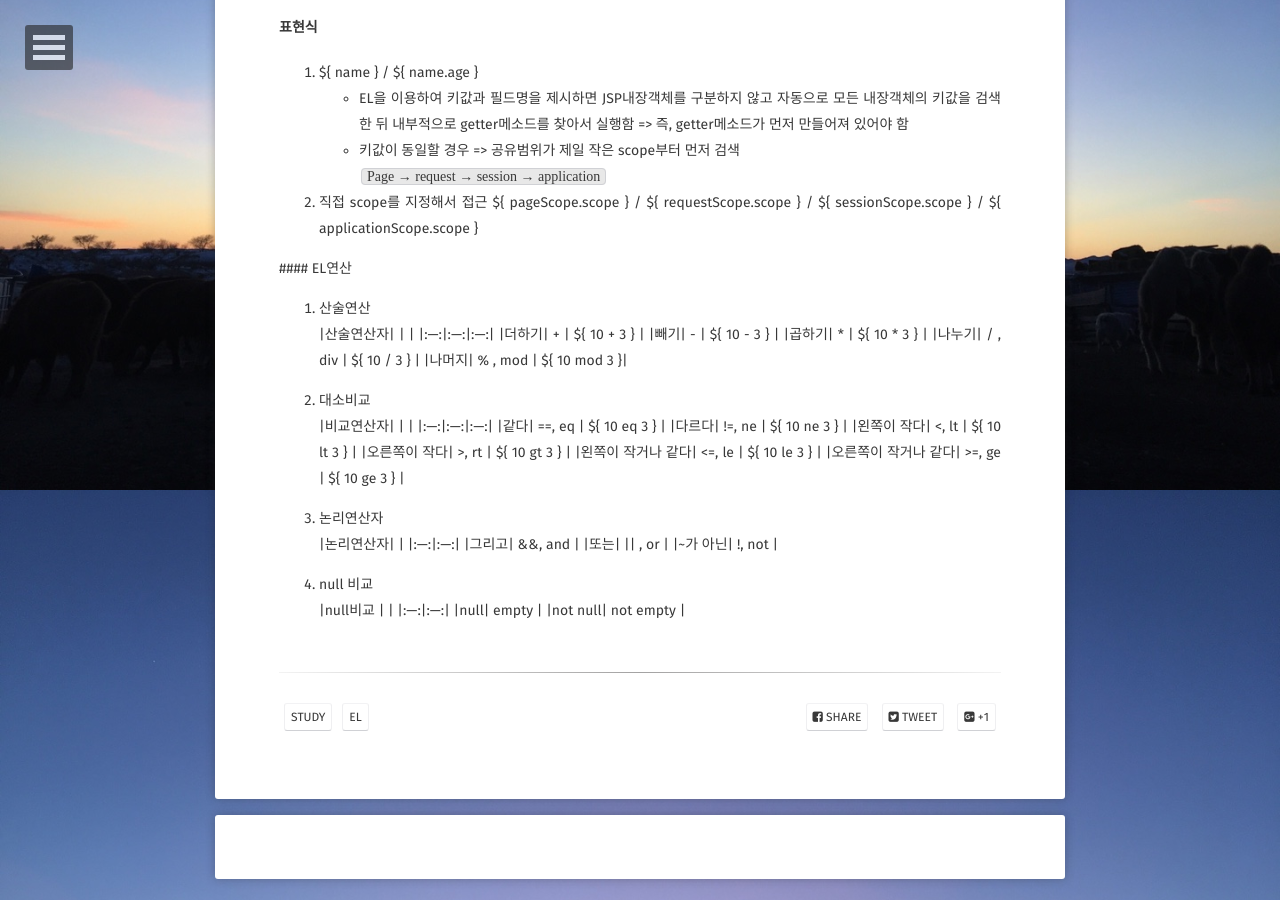
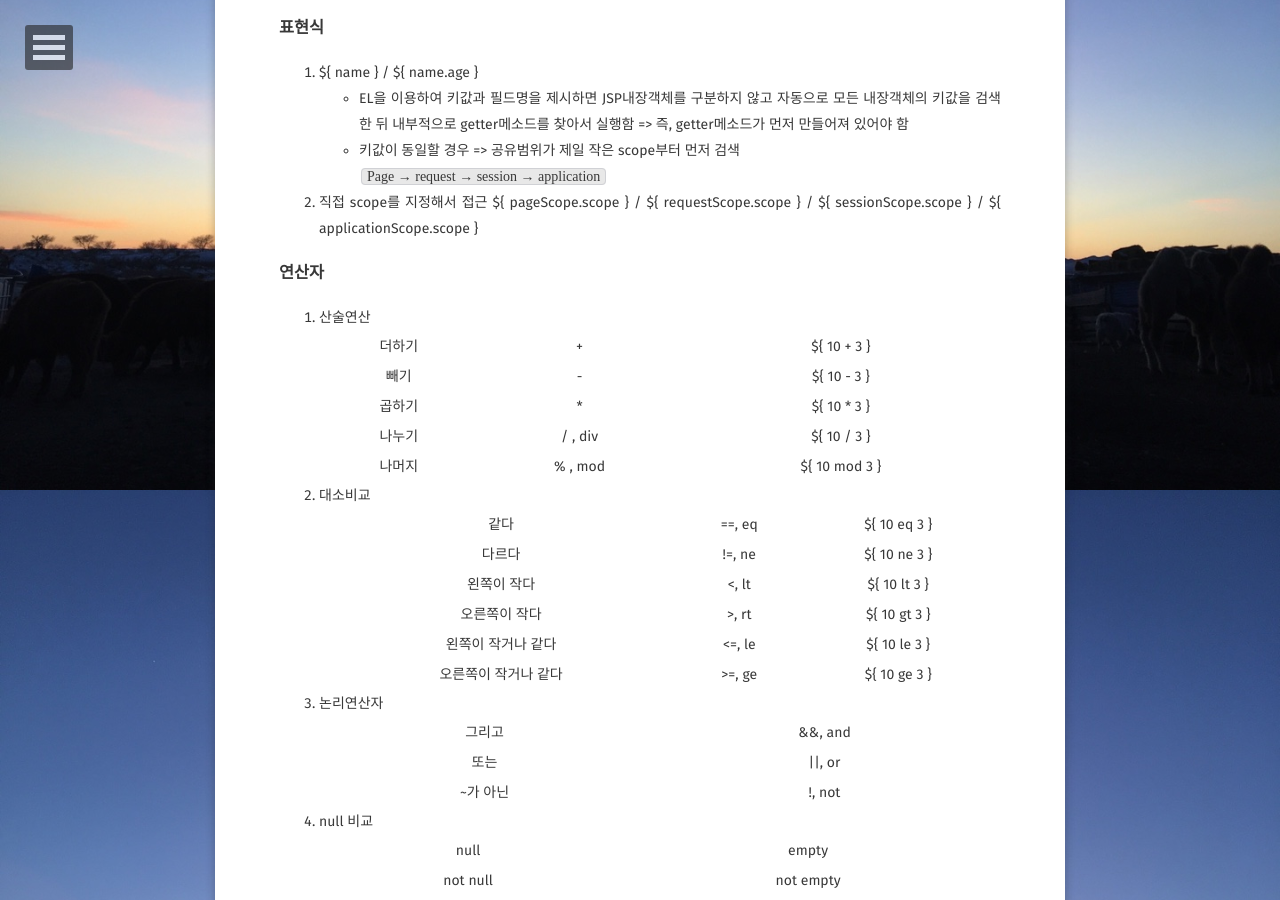
Before and after one commit to jjay0303/jjay0303.github.io, a Jekyll site: the page built from _posts/2022-01-03-EL.md, in a window 1280 px wide and 900 px high, scrolled down 470 px. Built offline with Jekyll 4.4.1, drawn with Linux system fonts in a browser that asks for light colours; some web fonts are replaced; comment, search, counter and statistics services are not loaded.

Commit message:
edit posts

```diff
--- a/_posts/2022-01-03-EL.md
+++ b/_posts/2022-01-03-EL.md
@@ -12,7 +12,7 @@ comments: true
  JSP상에서 표현하고자 하는 값을 ${ name }의 형식으로 표현하는 것
  <br>
 
- <h4> 표현식 </h4>
+ <h3> 표현식 </h3>
 
  1. \${ name } / ${ name.age }
 	- EL을 이용하여 키값과 필드명을 제시하면 JSP내장객체를 구분하지 않고 자동으로 모든 내장객체의 키값을 검색한 뒤 내부적으로 getter메소드를 찾아서 실행함 => 즉, getter메소드가 먼저 만들어져 있어야 함<br>
@@ -23,36 +23,96 @@ comments: true
  <br>
 
 
- #### EL연산
+<h3> 연산자 </h3>
+
  1. 산술연산<br>
-	|산술연산자| | |
-	|:---:|:---:|:---:|
-	|더하기| + | ${ 10 + 3 } |
-	|빼기| - | ${ 10 - 3 } |
-	|곱하기| * | ${ 10 * 3 } |
-	|나누기| / , div | \${ 10 / 3 } |
-	|나머지| % , mod | ${ 10 mod 3 }|
+	<table >
+		<tr align="center">
+			<td>더하기</td>
+			<td>+</td>
+			<td>${ 10 + 3 }</td>
+		</tr>
+		<tr align="center">
+			<td>빼기</td>
+			<td>-</td>
+			<td>${ 10 - 3 }</td>
+		</tr>
+		<tr align="center">
+			<td>곱하기</td>
+			<td>*</td>
+			<td>${ 10 * 3 }</td>
+		</tr>
+		<tr align="center">
+			<td>나누기</td>
+			<td>/ , div</td>
+			<td>${ 10 / 3 }</td>
+		</tr>
+		<tr align="center">
+			<td>나머지</td>
+			<td>% , mod</td>
+			<td>${ 10 mod 3 }</td>
+		</tr>
+	</table>
 
  2. 대소비교<br>
-	|비교연산자| | |
-	|:---:|:---:|:---:|
-	|같다| ==, eq | ${ 10 eq 3 } |
-	|다르다| !=, ne | ${ 10 ne 3 } |
-	|왼쪽이 작다| <, lt | ${ 10 lt 3 } |
-	|오른쪽이 작다| >, rt | ${ 10 gt 3 } |
-	|왼쪽이 작거나 같다| <=, le | ${ 10 le 3 } |
-	|오른쪽이 작거나 같다| >=, ge | ${ 10 ge 3 } |
+	<table >
+		<tr align="center">
+			<td>같다</td>
+			<td>==, eq</td>
+			<td>${ 10 eq 3 }</td>
+		</tr>
+		<tr align="center">
+			<td>다르다</td>
+			<td>!=, ne</td>
+			<td>${ 10 ne 3 }</td>
+		</tr>
+		<tr align="center">
+			<td>왼쪽이 작다</td>
+			<td><, lt </td>
+			<td>${ 10 lt 3 }</td>
+		</tr>
+		<tr align="center">
+			<td>오른쪽이 작다</td>
+			<td>>, rt</td>
+			<td>${ 10 gt 3 }</td>
+		</tr>
+		<tr align="center">
+			<td>왼쪽이 작거나 같다</td>
+			<td><=, le</td>
+			<td>${ 10 le 3 }</td>
+		</tr>
+		<tr align="center">
+			<td>오른쪽이 작거나 같다</td>
+			<td>>=, ge</td>
+			<td>${ 10 ge 3 }</td>
+		</tr>
+	</table>
 
  3. 논리연산자<br>
-	|논리연산자| |
-	|:---:|:---:|
-	|그리고| &&, and |
-	|또는| \|\| , or |
-	|~가 아닌| !, not |
+	<table >
+		<tr align="center">
+			<td>그리고</td>
+			<td>&&, and</td>
+		</tr>
+		<tr align="center">
+			<td>또는</td>
+			<td>||, or</td>
+		</tr>
+		<tr align="center">
+			<td>~가 아닌</td>
+			<td>!, not</td>
+		</tr>
+	</table>
 
  4. null 비교<br>
-	|null비교 | |
-	|:---:|:---:|
-	|null| empty |
-	|not null| not empty |
+	<table >
+		<tr align="center">
+			<td>null</td>
+			<td>empty</td>
+		</tr>
+		<tr align="center">
+			<td>not null</td>
+			<td>not empty</td>
+		</tr>
+	</table>
 <br>
```
Also changed, not shown: _posts/2021-12-31-Adieu2021.md (+2 -2 lines).
